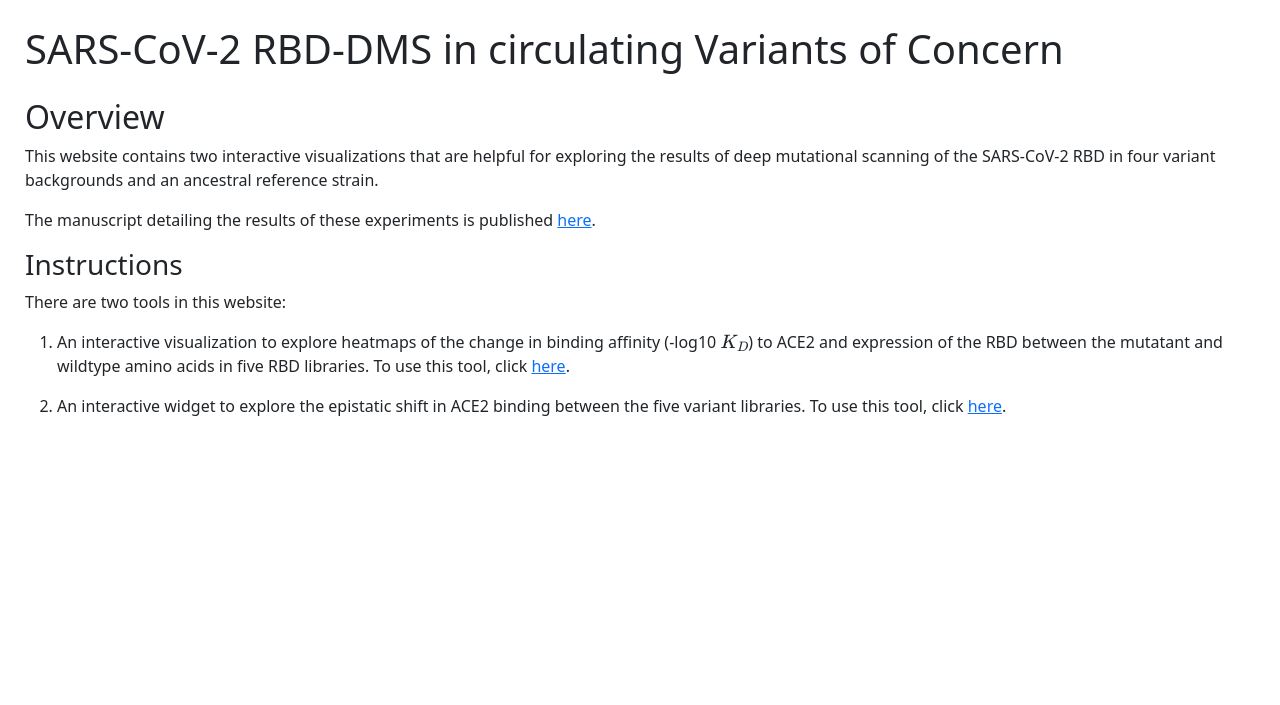
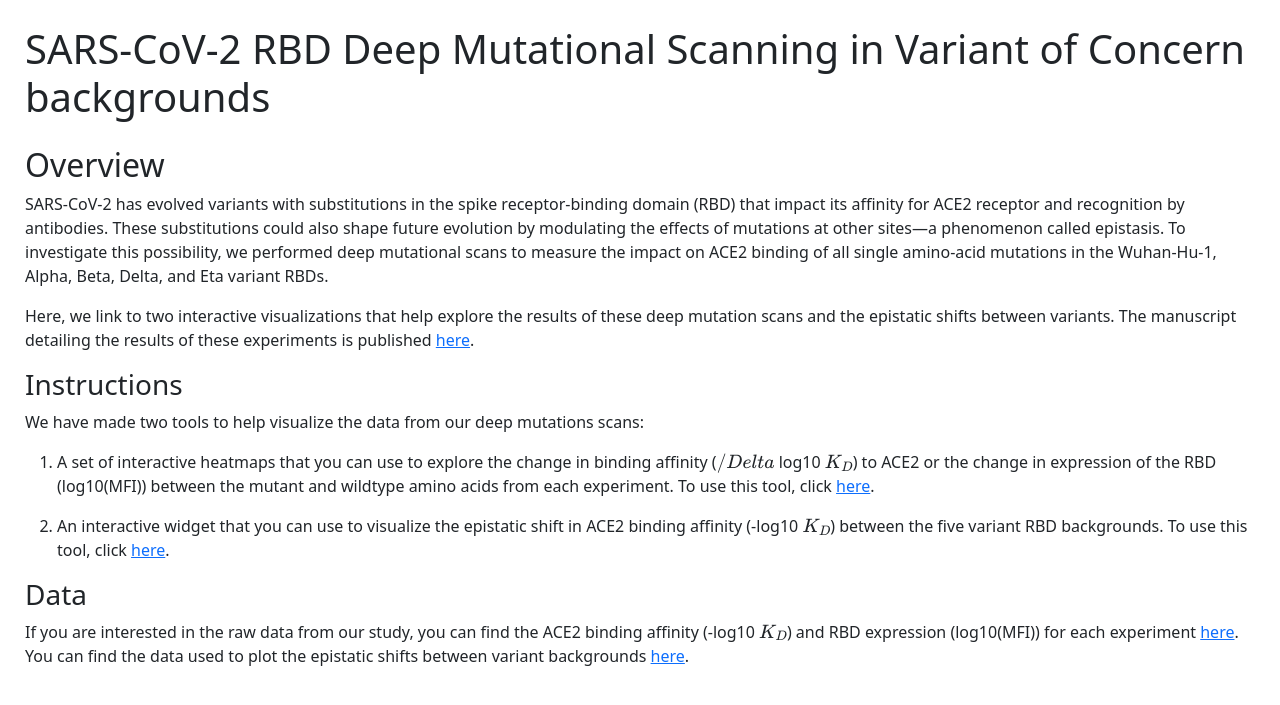
Before and after one commit to jbloomlab/SARS-CoV-2-RBD_DMS_variants, a Jekyll site: the page built from docs/index.md, in a window 1280 px wide. Shown: the top 705 px of the page. Built offline with Jekyll 4.4.1, drawn with Linux system fonts in a browser that asks for light colours; formulas are drawn with MathJax 3; our own code applies the rules of GitHub Pages for plain Markdown files.

Commit message:
Updated the website text and formatting to make things more clear.

```diff
--- a/docs/_config.yml
+++ b/docs/_config.yml
@@ -18,9 +18,9 @@
 # You can create any custom variable you would like, and they will be accessible
 # in the templates via {{ site.myvariable }}.
 
-title: SARS-CoV-2 RBD-DMS in circulating Variants of Concern
+title: SARS-CoV-2 RBD Deep Mutational Scanning in Variant of Concern backgrounds
 email: whannon@fredhutch.org
-description: Interactive visualizations of epistatic shifts between circulating variants of concern.
+description: Interactive visualizations of epistatic shifts between variants of concern.
 baseurl: "/SARS-CoV-2-RBD_DMS_variants" # the subpath of your site, e.g. /blog
 url: "" # the base hostname & protocol for your site, e.g. http://example.com
 
--- a/docs/index.md
+++ b/docs/index.md
@@ -7,14 +7,18 @@ layout: default
 
 ## Overview
 
-This website contains two interactive visualizations that are helpful for exploring the results of deep mutational scanning of the SARS-CoV-2 RBD in four variant backgrounds and an ancestral reference strain.
+SARS-CoV-2 has evolved variants with substitutions in the spike receptor-binding domain (RBD) that impact its affinity for ACE2 receptor and recognition by antibodies. These substitutions could also shape future evolution by modulating the effects of mutations at other sites—a phenomenon called epistasis. To investigate this possibility, we performed deep mutational scans to measure the impact on ACE2 binding of all single amino-acid mutations in the Wuhan-Hu-1, Alpha, Beta, Delta, and Eta variant RBDs.
 
-The manuscript detailing the results of these experiments is published [here]().
+Here, we link to two interactive visualizations that help explore the results of these deep mutation scans and the epistatic shifts between variants. The manuscript detailing the results of these experiments is published [here]().
 
 ### Instructions
 
-There are two tools in this website:
+We have made two tools to help visualize the data from our deep mutations scans:
 
-1. An interactive visualization to explore heatmaps of the change in binding affinity (-log10 $$K_D$$) to ACE2 and expression of the RBD between the mutatant and wildtype amino acids in five RBD libraries. To use this tool, click [here]({{ site.baseurl }}{% link heatmaps.md %}).
+1. A set of interactive heatmaps that you can use to explore the change in binding affinity ($$/Delta$$ log10 $$K_D$$) to ACE2 or the change in expression of the RBD (log10(MFI)) between the mutant and wildtype amino acids from each experiment. To use this tool, click [here]({{ site.baseurl }}{% link heatmaps.md %}).
 
-2. An interactive widget to explore the epistatic shift in ACE2 binding between the five variant libraries. To use this tool, click [here]({{ site.baseurl }}{% link epistasis.md %}).
+2. An interactive widget that you can use to visualize the epistatic shift in ACE2 binding affinity (-log10 $$K_D$$) between the five variant RBD backgrounds. To use this tool, click [here]({{ site.baseurl }}{% link epistasis.md %}).
+
+### Data
+
+If you are interested in the raw data from our study, you can find the ACE2 binding affinity (-log10 $$K_D$$) and RBD expression (log10(MFI)) for each experiment [here](https://github.com/jbloomlab/SARS-CoV-2-RBD_DMS_variants/blob/visualizations/results/final_variant_scores/final_variant_scores.csv). You can find the data used to plot the epistatic shifts between variant backgrounds [here](https://github.com/jbloomlab/SARS-CoV-2-RBD_DMS_variants/blob/visualizations/results/epistatic_shifts/JSD_versus_Wuhan1_by_target.csv).
```
Also changed, not shown: docs/epistasis.md (+1 -1 lines), docs/heatmaps.md (+1 -1 lines).
